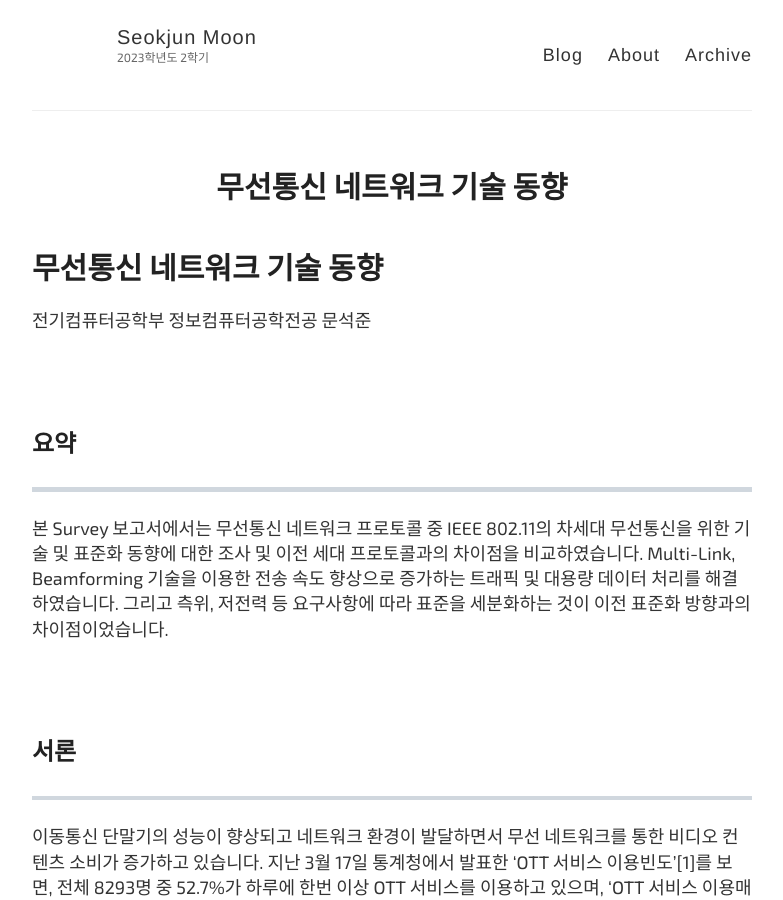
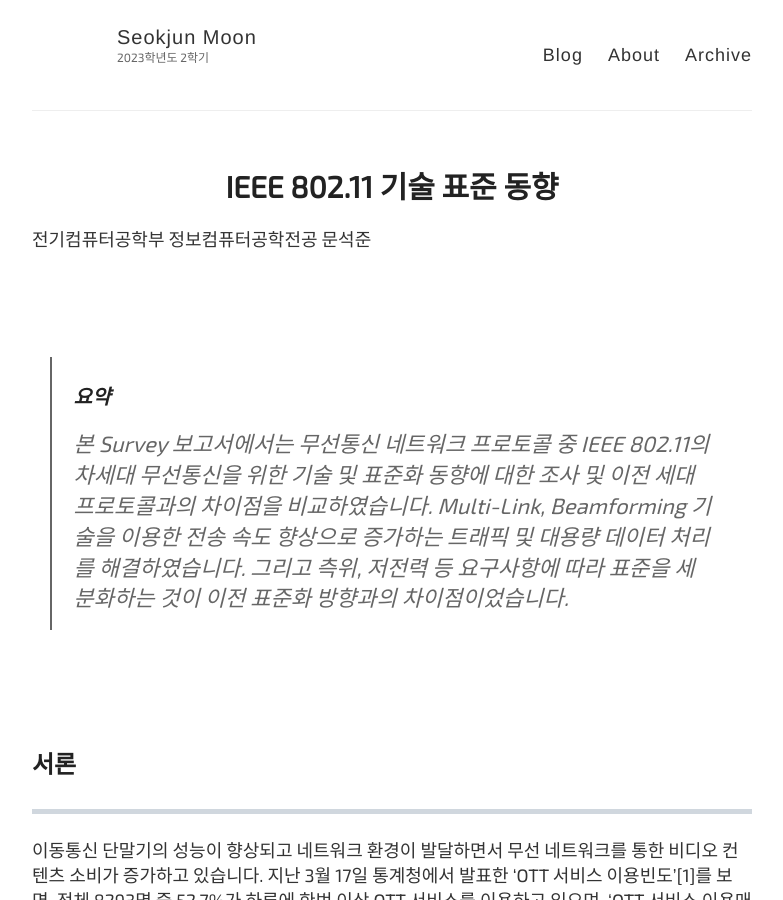
Before and after one commit to SeokjunMoon/seokwns.github.io, a Jekyll site: the page built from _posts/2023-10-05-무선통신_네트워크_기술_동향.md, in a window 1280 px wide and 900 px high. Shown: the whole window, without its empty margins (248-1031 px from the left). Built offline with Jekyll 4.4.1, drawn with Linux system fonts in a browser that asks for light colours; some web fonts are replaced.

Commit message:
docs: edit posts

```diff
--- a/_posts/2023-10-05-무선통신_네트워크_기술_동향.md
+++ b/_posts/2023-10-05-무선통신_네트워크_기술_동향.md
@@ -1,20 +1,17 @@
 ---
 layout: post
-title: 무선통신 네트워크 기술 동향
+title: IEEE 802.11 기술 표준 동향
 author: seokwns
 tags: article
 ---
-
-# 무선통신 네트워크 기술 동향
 
 전기컴퓨터공학부 정보컴퓨터공학전공 문석준
 
 <br/>
 <br/>
 
-## 요약
----
-본 Survey 보고서에서는 무선통신 네트워크 프로토콜 중 IEEE 802.11의 차세대 무선통신을 위한 기술 및 표준화 동향에 대한 조사 및 이전 세대 프로토콜과의 차이점을 비교하였습니다. Multi-Link, Beamforming 기술을 이용한 전송 속도 향상으로 증가하는 트래픽 및 대용량 데이터 처리를 해결하였습니다. 그리고 측위, 저전력 등 요구사항에 따라 표준을 세분화하는 것이 이전 표준화 방향과의 차이점이었습니다.
+> ### 요약
+> 본 Survey 보고서에서는 무선통신 네트워크 프로토콜 중 IEEE 802.11의 차세대 무선통신을 위한 기술 및 표준화 동향에 대한 조사 및 이전 세대 프로토콜과의 차이점을 비교하였습니다. Multi-Link, Beamforming 기술을 이용한 전송 속도 향상으로 증가하는 트래픽 및 대용량 데이터 처리를 해결하였습니다. 그리고 측위, 저전력 등 요구사항에 따라 표준을 세분화하는 것이 이전 표준화 방향과의 차이점이었습니다.
 
 <br/>
 <br/>
```
